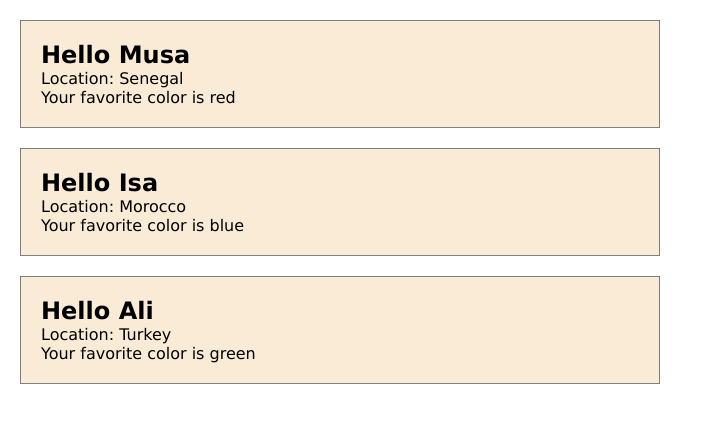
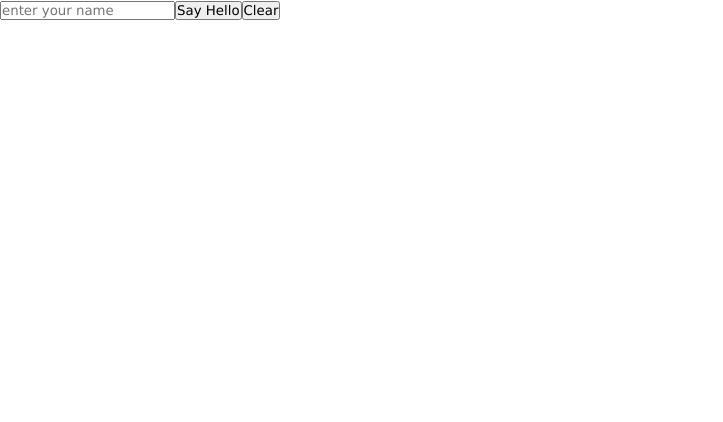
Before and after one commit to Asadlion92/first-react, a React (Vite) app: page / in a window 1280 px wide. Shown: the top 422 px of the page, without its empty margins (0-723 px from the left). Built offline with nearby package versions, Linux system fonts and the light colour scheme.

Commit message:
created message generator

```diff
--- a/src/App.jsx
+++ b/src/App.jsx
@@ -1,6 +1,7 @@
 import './App.css'
 import Hello from './components/Hello/Hello'
 import Counter from './components/Counter/Counter'
+import Welcome from './components/Welcome/Welcome'
 
 function App() {
 
@@ -18,7 +19,9 @@ function App() {
   return (
     <div>
 
-      {users.map(item => <Hello user={item} key={item.id} />)}
+      <Welcome />
+
+      {/* {users.map(item => <Hello user={item} key={item.id} />)} */}
       {/* {users.map(item => <Hello name={item} color="red" />)} */}
 
 
--- /dev/null
+++ b/src/components/Welcome/Welcome.jsx
@@ -0,0 +1,41 @@
+import React, { useState } from 'react'
+import './Welcome.css'
+
+function Welcome() {
+
+    //create a state to hold the user input
+    const [yourname, setYourname] = useState('')
+    const [message, setMessage] = useState('')
+
+    const handleInput = (e) => {
+        console.log('typing', e.target.value)
+
+        //e.target.vaue has the user input in textbox
+        //store user Input into state
+        setYourname(e.target.value)
+    }
+
+    const sayHello = () => {
+        console.log('Hello')
+
+        //generate output message
+        setMessage(`Hello ${yourname}! How are you today?`)
+
+        //clear the textbox
+        setYourname('')
+    }
+
+  return (
+    <div>
+        <input type='text' value={yourname}
+        // onChange={handleInput}
+        onChange={(e)=>setYourname(e.target.value)}
+        placeholder='enter your name' />
+        <button onClick={sayHello}>Say Hello</button>
+        <button onClick={()=> setMessage('')}>Clear</button>
+        <h3>{message}</h3>
+    </div>
+  )
+}
+
+export default Welcome
```
Also changed, not shown: src/components/Welcome/Welcome.css (added).
